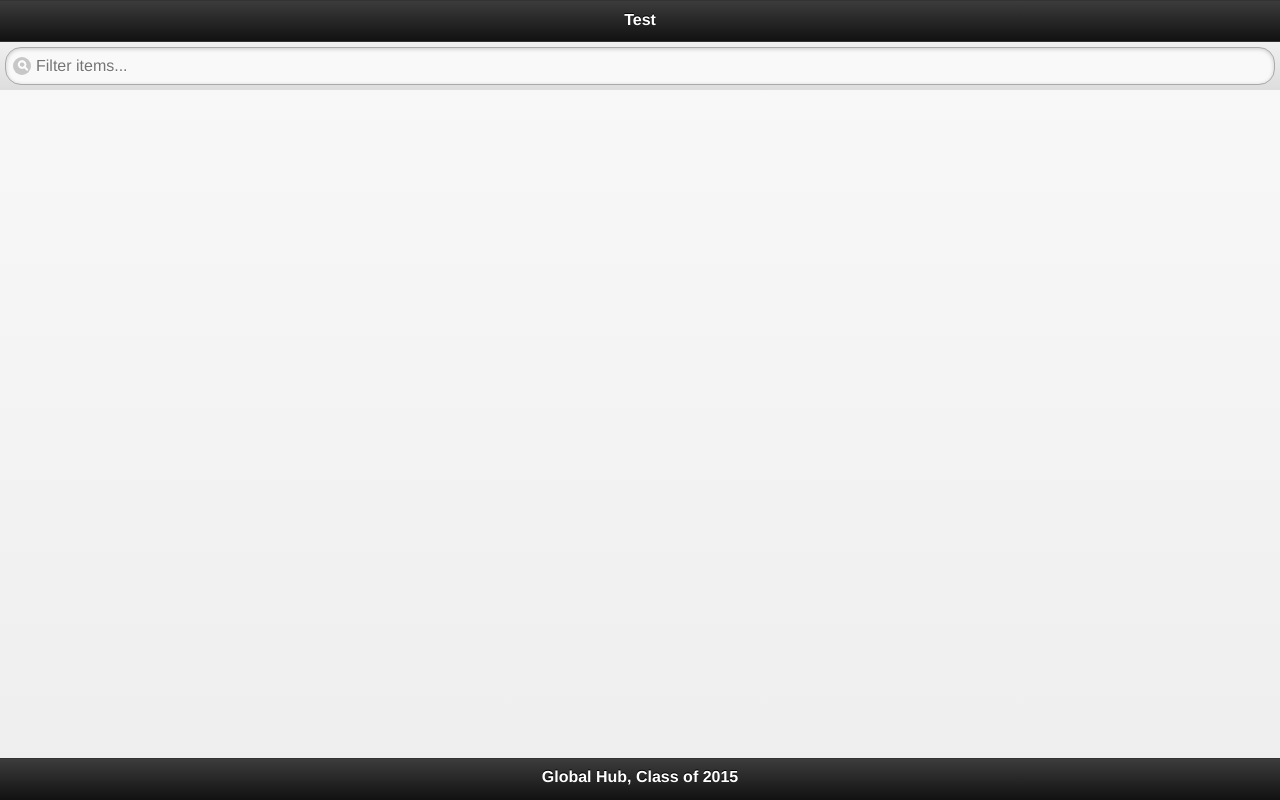
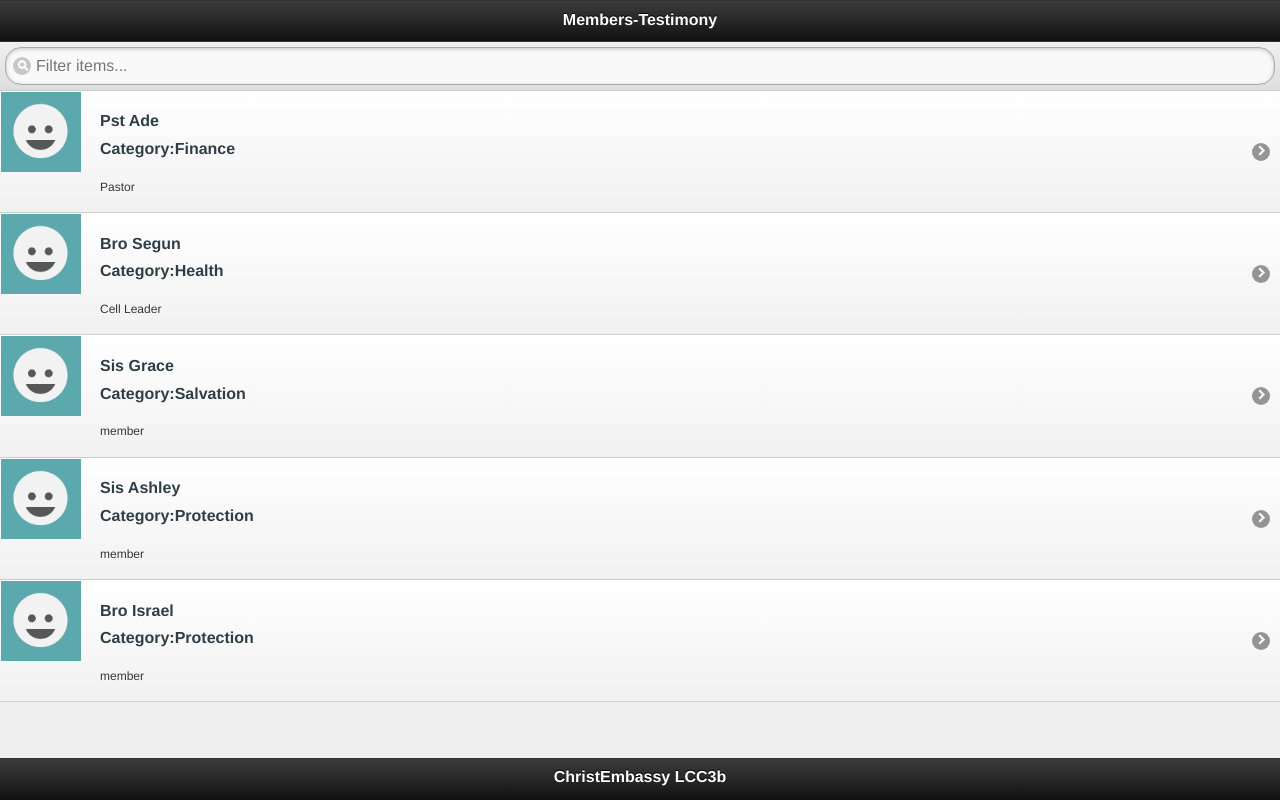
Before and after one commit to stolesk/Mytest, a plain HTML site: page index.html in a window 1280 px wide. Drawn offline with Linux system fonts and the light colour scheme.

Commit message:
new changes

```diff
--- a/index.html
+++ b/index.html
@@ -10,7 +10,7 @@
 	<link rel="stylesheet" type="text/css" href="js/jquery.mobile-1.3.2.min.css" />
 	<link rel="stylesheet" type="text/css" href="css/style.css"  />
 
-	<title>Global Hub</title>
+	<title>Testimony</title>
 
 </head>
 
@@ -19,7 +19,7 @@
 	<div id="home" data-role="page" >
 
 		<div data-role="header">
-			<h4>Test</h4>
+			<h4>Members-Testimony</h4>
 		</div>
 
 		<div data-role="content">
@@ -27,20 +27,114 @@
 		<!-- List contaning members information -->
 			<ul data-role="listview" data-filter="true">
 
-
+				<li>
+					<a href="#testimony1">
+						<img src="images/member.png">
+						<h4>Pst Ade</h4>
+						<h3>Category:Finance</h3>
+						<br>
+						<p>Pastor</p>
+					</a>
+				</li>
+				<li>
+					<a href="#testimony2">
+						<img src="images/member.png">
+						<h4>Bro Segun</h4>
+						<h3>Category:Health</h3>
+						<br>
+						<p>Cell Leader</p>
+					</a>
+				</li>
+				<li>
+					<a href="#">
+						<img src="images/member.png">
+						<h4>Sis Grace</h4>
+						<h3>Category:Salvation</h3>
+						<br>
+						<p>member</p>
+					</a>
+				</li>
+				<li>
+					<a href="#">
+						<img src="images/member.png">
+						<h4>Sis Ashley </h4>
+						<h3>Category:Protection</h3>
+						<br>
+						<p>member</p>
+					</a>
+				</li>
+				<li>
+					<a href="#">
+						<img src="images/member.png">
+						<h4>Bro Israel</h4>
+						<h3>Category:Protection</h3>
+						<br>
+						<p>member</p>
+					</a>
+				</li>
 
 			</ul>
 
 		</div>
 
 		<div data-role="footer" data-position="fixed">
-			<h2>Global Hub, Class of 2015</h2>
+			<h2>ChristEmbassy LCC3b</h2>
 		</div>
 
 	</div>
 
+	<div id="testimony1" data-role="page" >
 
+		<div data-role="header">
+			<h4>Testimony</h4>
+		</div>
 
+		<div data-role="content">
+
+		<!-- List contaning members information -->
+			<ul data-role="listview">
+
+				<li>
+					<a href="#testimony1" data-transition="flip">
+						<img src="images/member.png">
+						<h4>Pst Ade</h4>
+						<p>Category:Finance</p>
+						<br>
+						<p>I recieved miracle money</p>
+					</a>
+				</li>
+				</ul>
+				</div>
+				<div data-role="footer">
+			<h2><a href="#home" data-role="button" data-icon="back" data-iconpos="notext" data-transition="pop">Button</a></h2>
+		</div>
+      </div>
+      <div id="testimony2" data-role="page" >
+
+		<div data-role="header">
+			<h4>Testimony2</h4>
+		</div>
+
+		<div data-role="content">
+
+		<!-- List contaning members information -->
+			<ul data-role="listview">
+
+				<li>
+					<a href="#testimony2">
+						<img src="images/member.png">
+						<h4>Bro Segun</h4>
+						<p>Category:Health</p>
+						<br>
+						<p>I was healed of Chronic back pain while watching Pastor Chris Online</p>
+					</a>
+				</li>
+				</ul>
+				</div>
+				<div data-role="footer">
+			<h4><a href="#home" data-role="button" data-icon="back" data-iconpos="notext" data-transition="pop">Button</a></h4>
+		</div>
+      </div>
 </body>
 
 </html>
```
